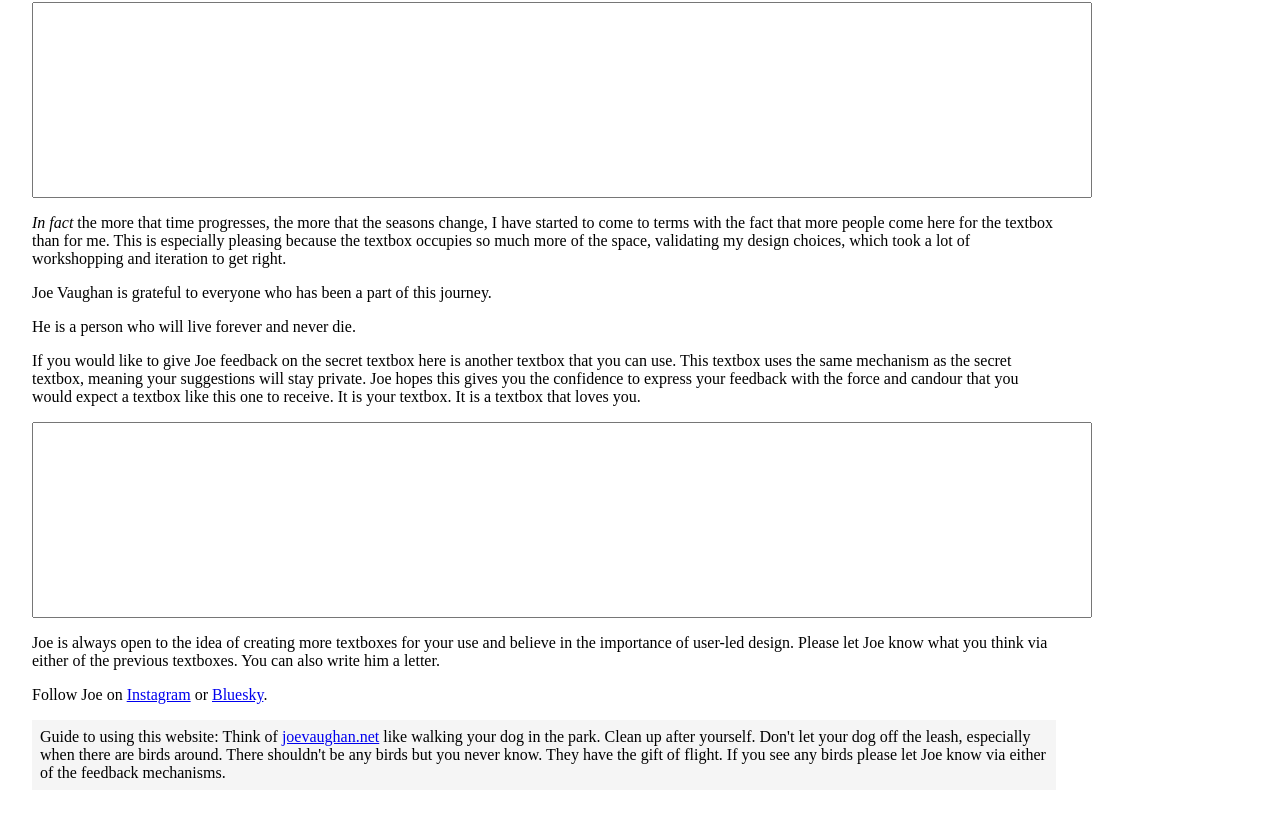
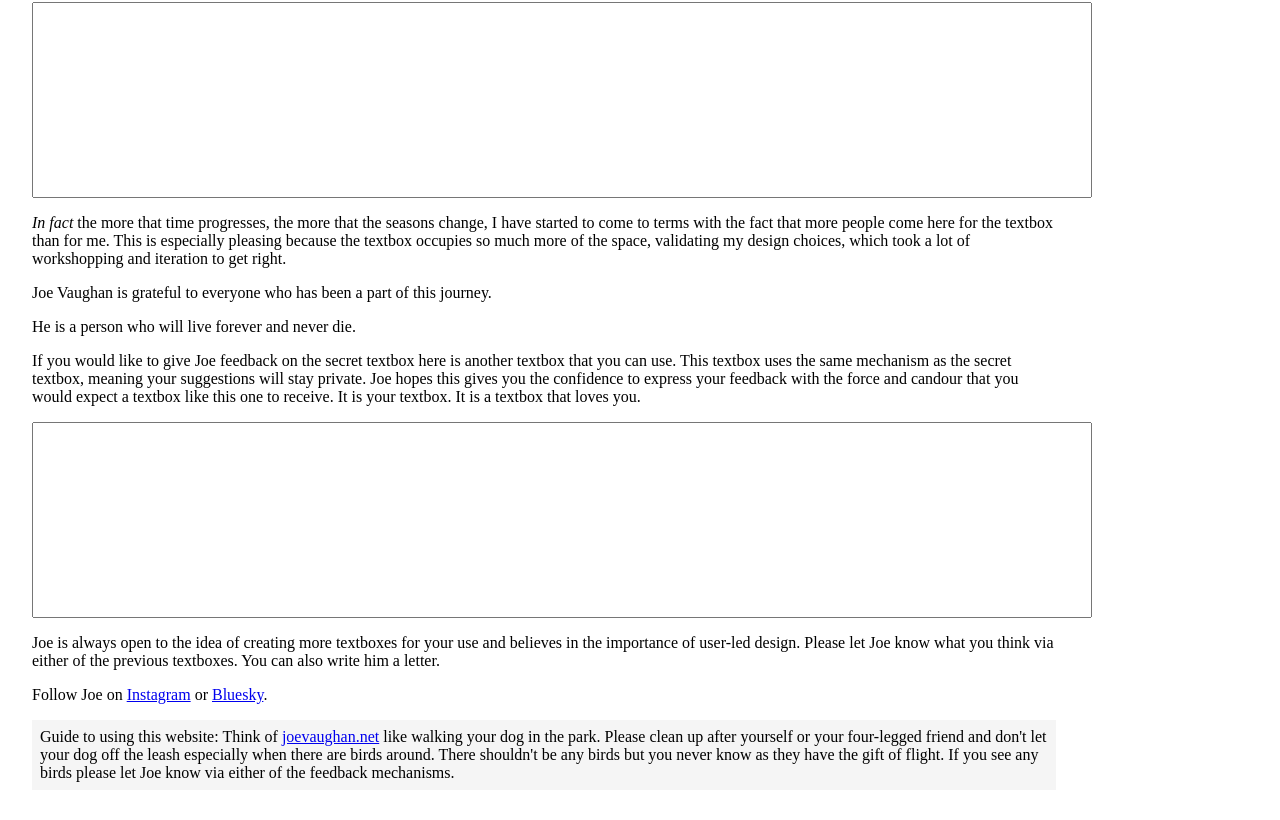
Before and after one commit to joevaugh4n/joevaugh4n, a React (Vite) app: page / in a window 1280 px wide. Shown: the part 304-1124 px from the top of the page. Built offline with nearby package versions, Linux system fonts and the light colour scheme.

Commit message:
revision

```diff
--- a/src/App.tsx
+++ b/src/App.tsx
@@ -79,7 +79,7 @@ function App() {
       </form>
       <p>
         Joe is always open to the idea of creating more textboxes for your use
-        and believe in the importance of user-led design. Please let Joe know
+        and believes in the importance of user-led design. Please let Joe know
         what you think via either of the previous textboxes. You can also write
         him a letter.
       </p>
@@ -90,11 +90,12 @@ function App() {
       </p>
       <div className="info">
         <h2>Guide to using this website</h2>: Think of{" "}
-        <a href="/">joevaughan.net</a> like walking your dog in the park. Clean
-        up after yourself. Don't let your dog off the leash, especially when
-        there are birds around. There shouldn't be any birds but you never know.
-        They have the gift of flight. If you see any birds please let Joe know
-        via either of the feedback mechanisms.{" "}
+        <a href="/">joevaughan.net</a> like walking your dog in the park. Please
+        clean up after yourself or your four-legged friend and don't let your
+        dog off the leash especially when there are birds around. There
+        shouldn't be any birds but you never know as they have the gift of
+        flight. If you see any birds please let Joe know via either of the
+        feedback mechanisms.{" "}
       </div>
     </div>
   );
```
